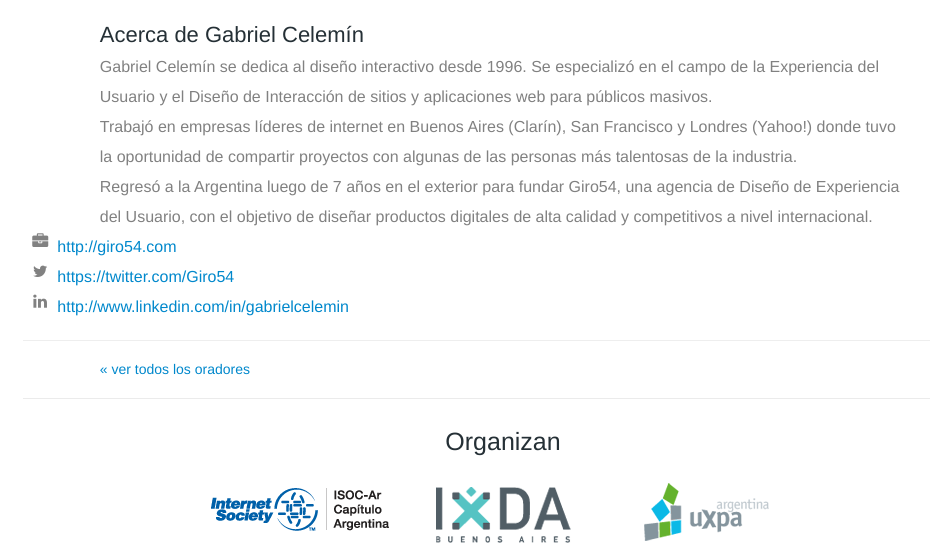
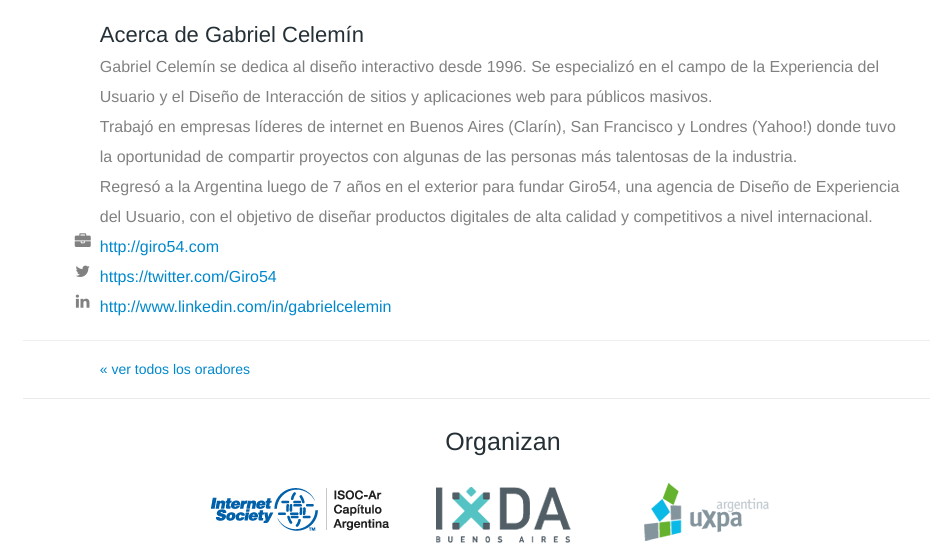
Before and after one commit to mrazzari/ux2012, a PHP site: page /oradores-template.html in a window 1280 px wide. Shown: the part 582-1133 px from the top of the page, without its empty margins (137-1067 px from the left). Run offline with PHP 8.4, Linux system fonts and the light colour scheme.

Commit message:
Update estilos oradores

```diff
--- a/assets/css/styles.css
+++ b/assets/css/styles.css
@@ -759,10 +759,6 @@ float: none;
 	width: 42%;
 	margin: 0 auto;
 }
-.sponsors .collaborate {
-	width: 83.8%;
-	margin: 0 auto;
- }
 
 /*MAIL SPONSOR*/
 .mail-sponsor {
@@ -864,7 +860,7 @@ float: none;
 /*oradores*/
 .urls-list{
 	width: 84%;
-	margin: 0 auto;
+	margin: 0 auto !important;
 	font-size: 16px;
 	line-height: 30px !important;
 	color: #818181;
@@ -872,8 +868,9 @@ float: none;
 .urls-list li{
 	line-height: 30px !important;
 }
-.urls-list li i{
-
+
+.fa-ul.urls-list{
+	margin: 0 auto !important;
 }
 
 /*RESPONSIVE*/
@@ -974,12 +971,6 @@ float: none;
 		float: none;
 		display: block;
 	}
-	.sponsors .support {
-		width: 207px;
-	}
-	.sponsors .collaborate {
-		width: 198px;
-	}
 }
 
 @media (max-width: 767px) {
```
